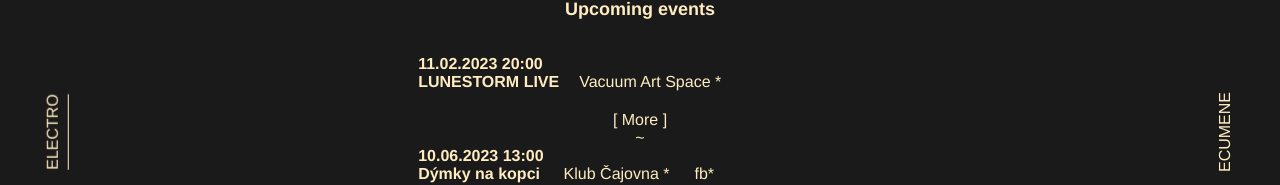
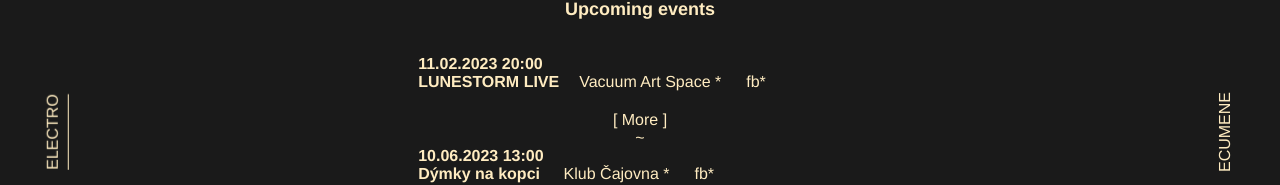
Before and after one commit to Kapicka/lunestorm, a Vue app: page /electro/events in a window 1280 px wide. Shown: the part 197-382 px from the top of the page. Built offline with nearby package versions, Linux system fonts and the light colour scheme.

Commit message:
fb link LIVE

```diff
--- a/src/store.js
+++ b/src/store.js
@@ -53,6 +53,9 @@ const events = [
       name: "Vacuum Art Space",
       url: "https://www.google.com/maps/place/Vacuum+Art+Space,+z.s./@50.0662146,14.4491341,17z/data=!3m1!4b1!4m6!3m5!1s0x470b938025f534dd:0x545a2d97e45572da!8m2!3d50.0662112!4d14.4513228!16s%2Fg%2F11cpkylc8g"
     },
+    links: [
+      { name: "fb", url: "https://fb.me/e/2DSyQ2Xia" },
+    ],
     artists: ["grafik","infract","bena"],
     dateStart: "2023-02-11T20:00",
     dateEnd: "2023-02-12T08:00"
```
